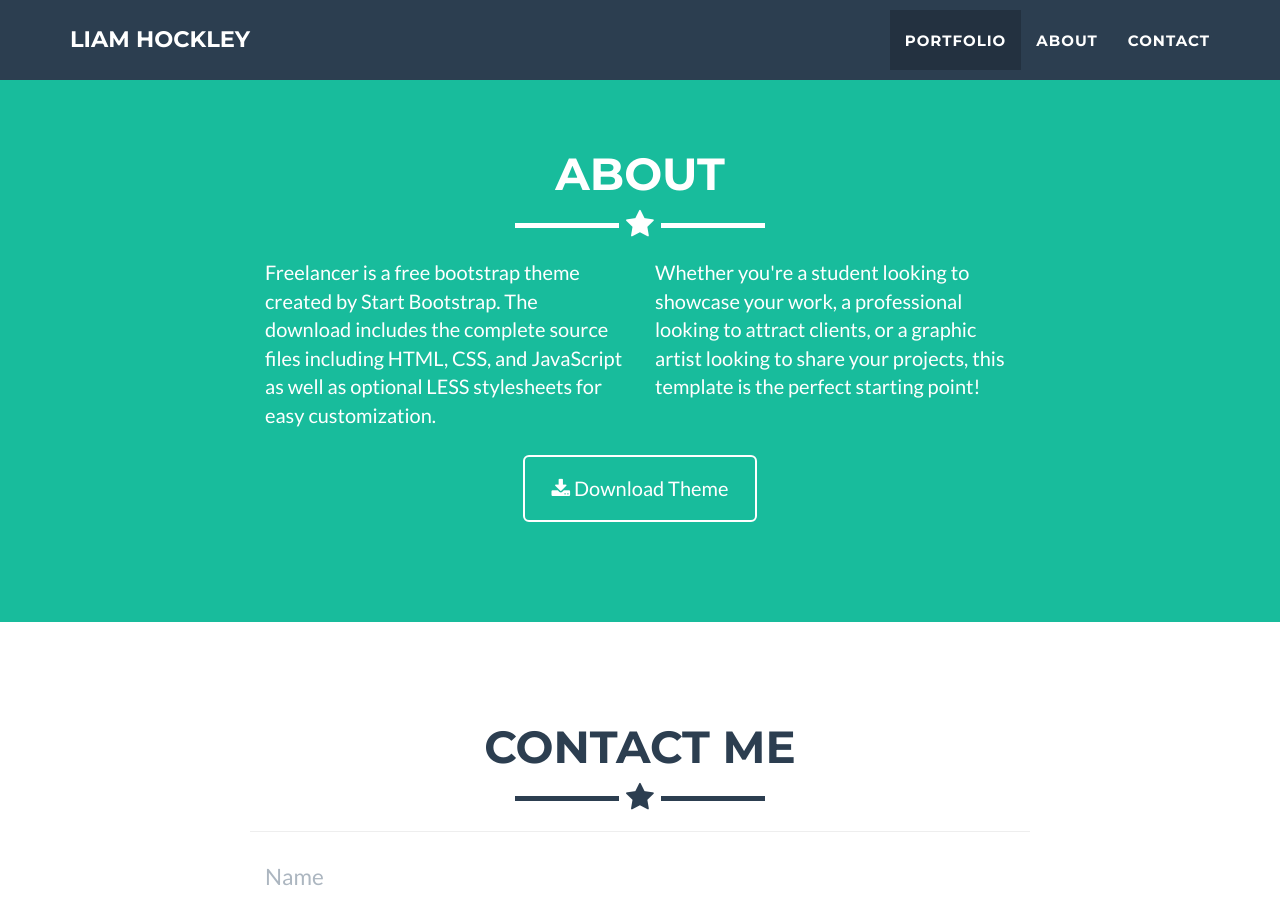
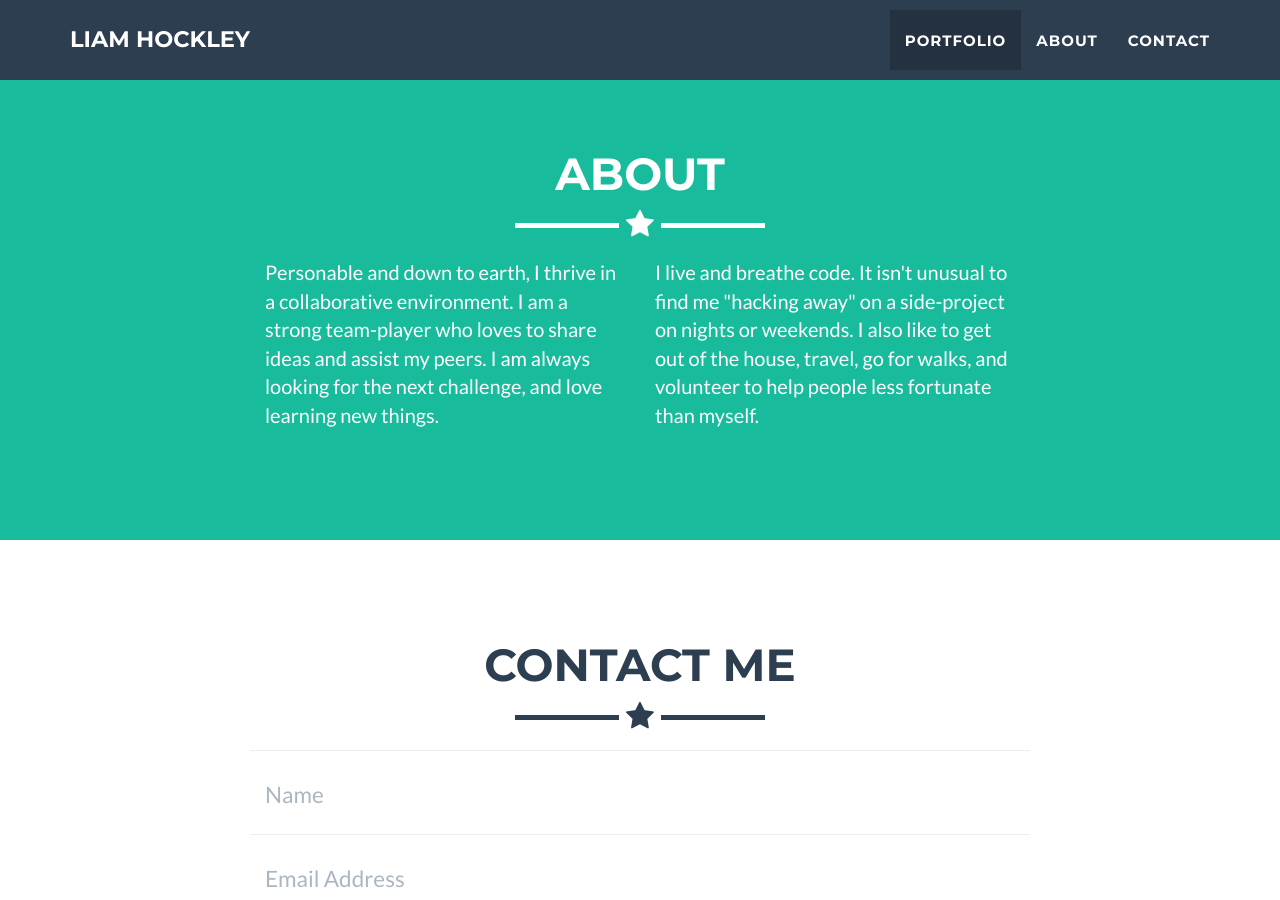
Before and after one commit to xdega/xdega.github.io, a Jekyll site: the page built from _posts/2014-07-18-project-1.markdown, in a window 1280 px wide and 900 px high, scrolled down 1623 px. Built offline with Jekyll 4.4.1, drawn with Linux system fonts in a browser that asks for light colours.

Commit message:
Update about section

```diff
--- a/_includes/about.html
+++ b/_includes/about.html
@@ -9,15 +9,21 @@
             </div>
             <div class="row">
                 <div class="col-lg-4 col-lg-offset-2">
-                    <p>Freelancer is a free bootstrap theme created by Start Bootstrap. The download includes the complete source files including HTML, CSS, and JavaScript as well as optional LESS stylesheets for easy customization.</p>
+                    <p>
+                        Personable and down to earth, I thrive in a collaborative
+                        environment. I am a strong team-player who loves to share
+                        ideas and assist my peers. I am always looking for the next
+                        challenge, and love learning new things.
+                    </p>
                 </div>
                 <div class="col-lg-4">
-                    <p>Whether you're a student looking to showcase your work, a professional looking to attract clients, or a graphic artist looking to share your projects, this template is the perfect starting point! </p>
-                </div>
-                <div class="col-lg-8 col-lg-offset-2 text-center">
-                    <a href="https://github.com/jeromelachaud/freelancer-theme" class="btn btn-lg btn-outline">
-                        <i class="fa fa-download"></i> Download Theme
-                    </a>
+                    <p>
+                        I live and breathe code. It isn't unusual to find me
+                        "hacking away" on a side-project on nights or weekends.
+                        I also like to get out of the house, travel, go for
+                        walks, and volunteer to help people less fortunate than
+                        myself.
+                    </p>
                 </div>
             </div>
         </div>
```
